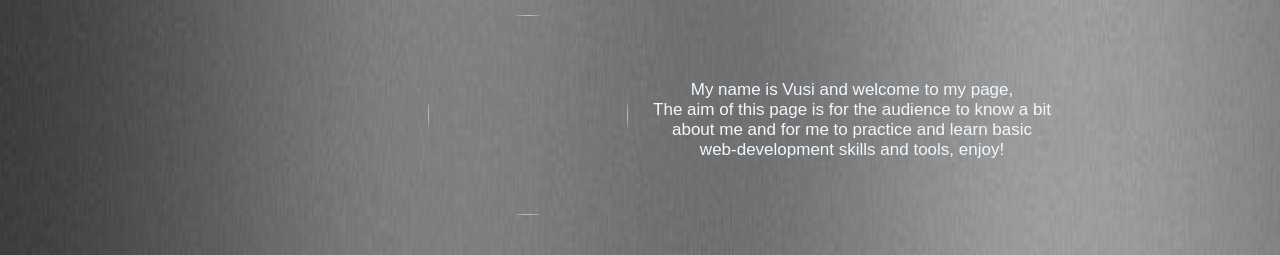
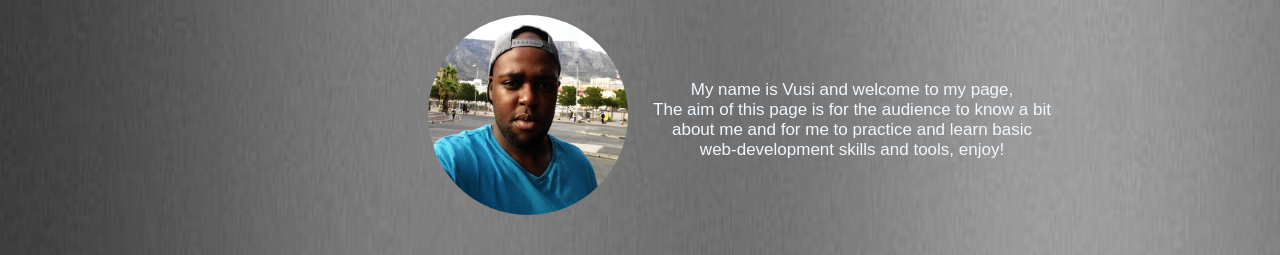
Before and after one commit to vtrev/basic-webpage, a plain HTML site: page index.html in a window 1280 px wide. Shown: the top 255 px of the page. Drawn offline with Linux system fonts and the light colour scheme; a web font is replaced by a local one.

Commit message:
removed yoda as profile picture, added own picture

```diff
--- a/index.html
+++ b/index.html
@@ -17,8 +17,7 @@
 <body>
 
     <div id="top">
-        <div id="profile" class="block"><img id="profile_pic" src=" images/yoda.png">
-
+        <div id="profile" class="block"><img id="profile_pic" src=" images/propic.jpg">
 
             <!--            <h3 id="name" class="center-text">Vusi <br> Baloyi</h3>-->
             <hr>
```
